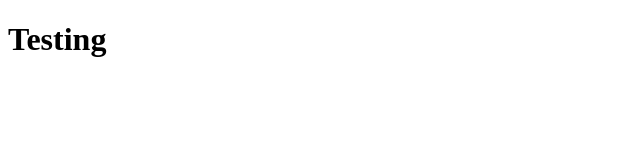
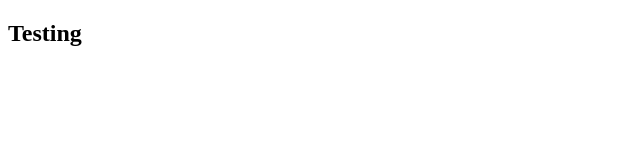
Before and after one commit to froyocold/test-repo, a plain HTML site: page index.html in a window 1280 px wide. Shown: the whole page, without its empty margins (0-640 px from the left). Drawn offline with Linux system fonts and the light colour scheme.

Commit message:
Mengganti h1 menjadi h2

```diff
--- a/index.html
+++ b/index.html
@@ -9,7 +9,7 @@
 	</style>
 </head>
 <body>
-<h1>Testing</h1>
+<h2>Testing</h2>
 
 </body>
 </html>
```
